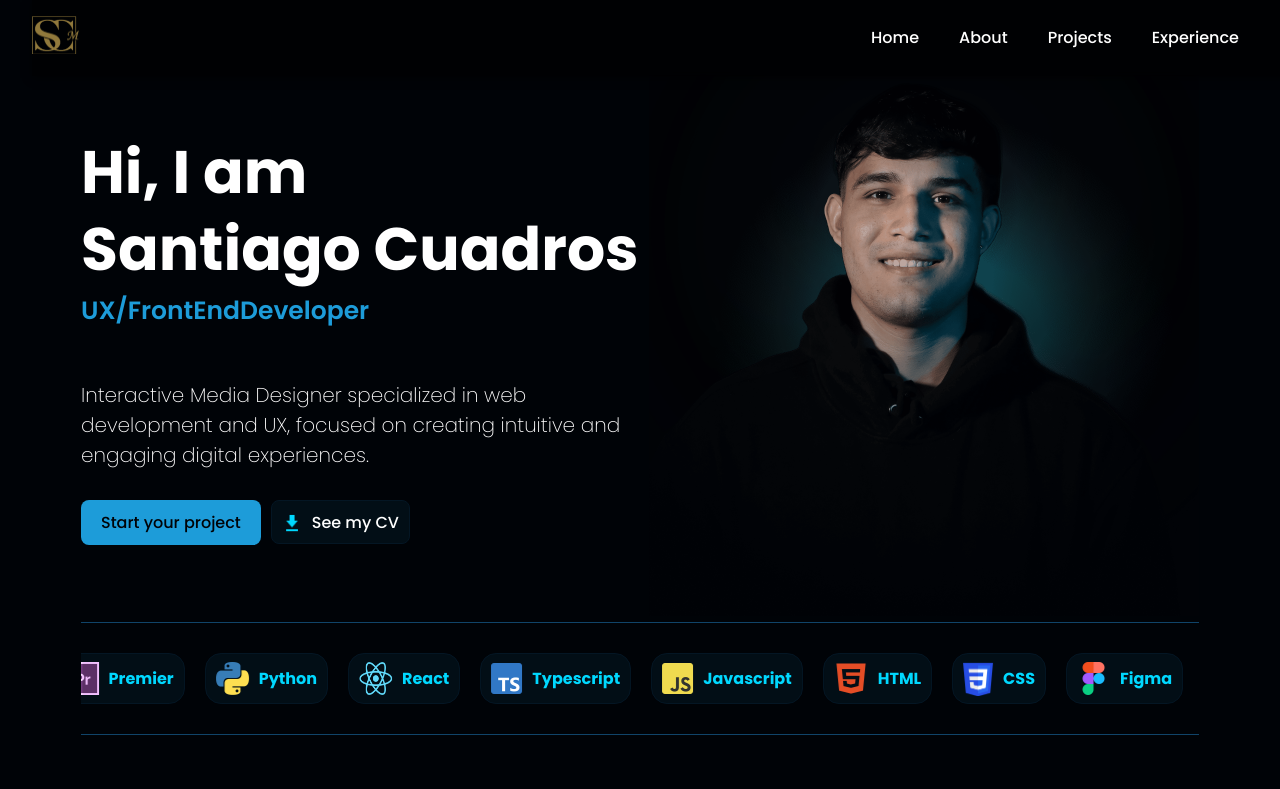
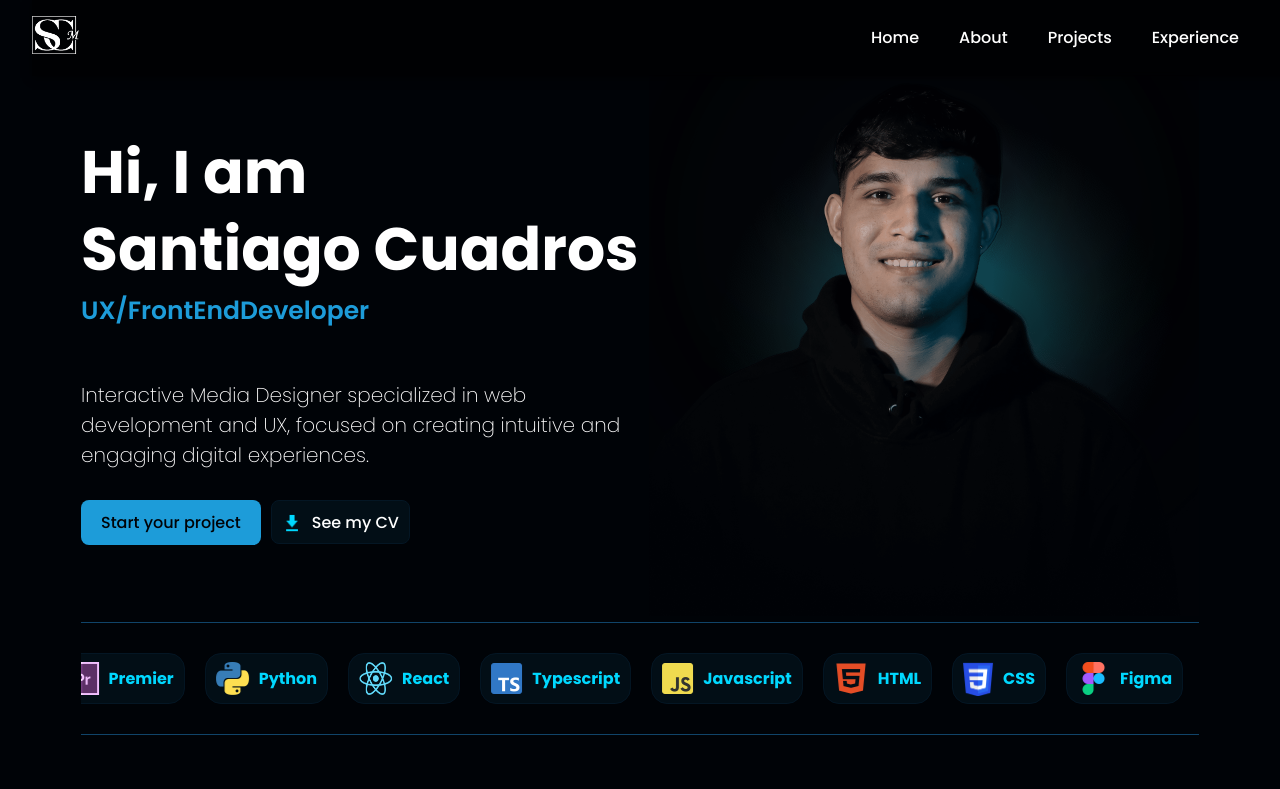
Before and after one commit to sacuadros09/Portfolio, a React (Vite) app: page / in a window 1280 px wide. Shown: the top 789 px of the page. Built offline with nearby package versions, Linux system fonts and the light colour scheme.

Commit message:
finished

```diff
--- a/src/screen/NavBar/nav_bar.jsx
+++ b/src/screen/NavBar/nav_bar.jsx
@@ -6,7 +6,7 @@ export default function NavBar() {
       <div>
 
         <Nav
-          img="/logo-marca.png"
+          img="/logo-marca1.png"
           links={[
             { href: "#section1", text: "Home", className: "navbar-text-home" },
             { href: "#section2", text: "About", className: "navbar-text-about" },
```
Also changed, not shown: public/logo-marca1.png (added), src/components/Nav/nav.css (line endings or trailing spaces), src/screen/NavBar/nav_bar.css (line endings or trailing spaces).
